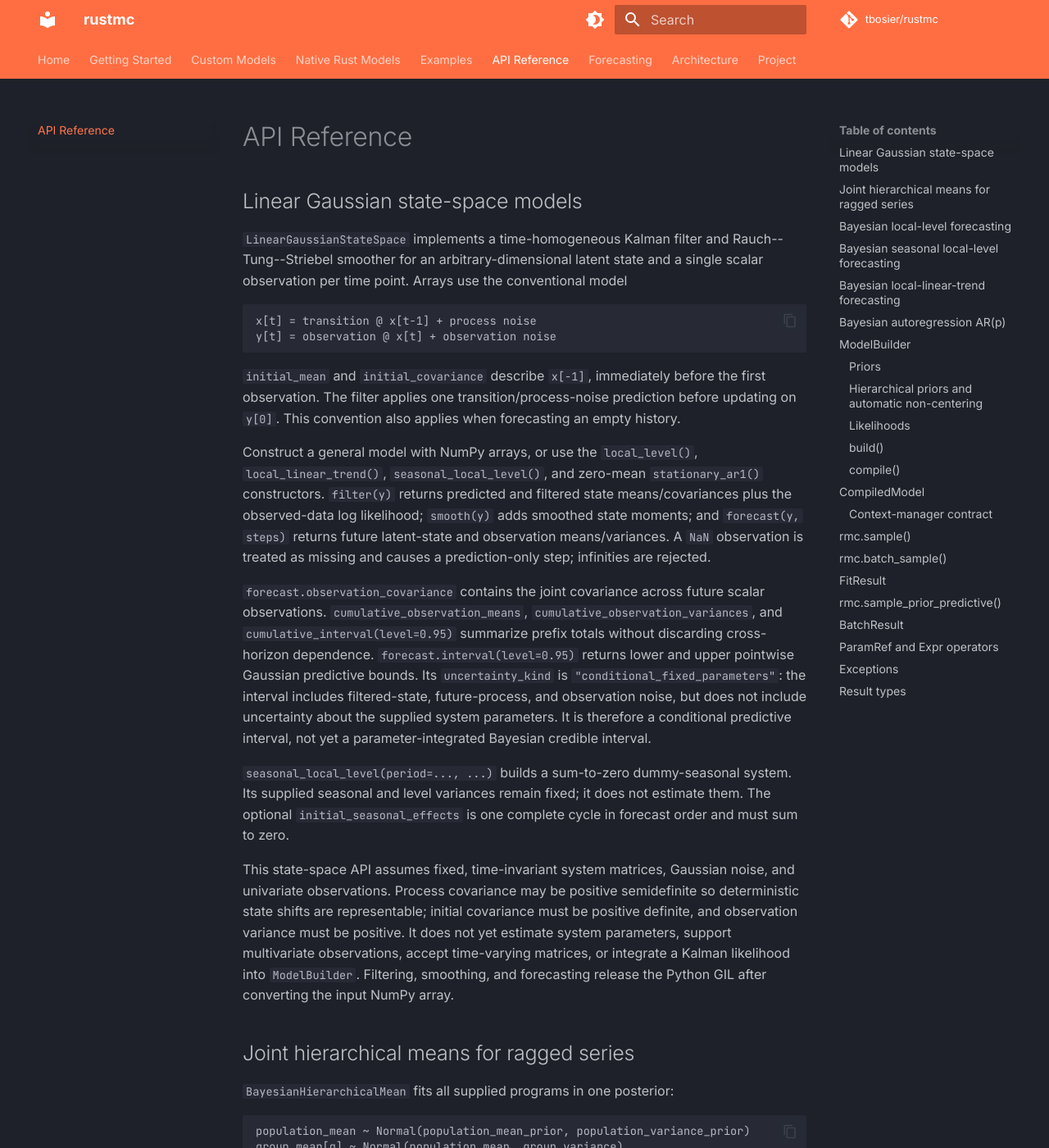
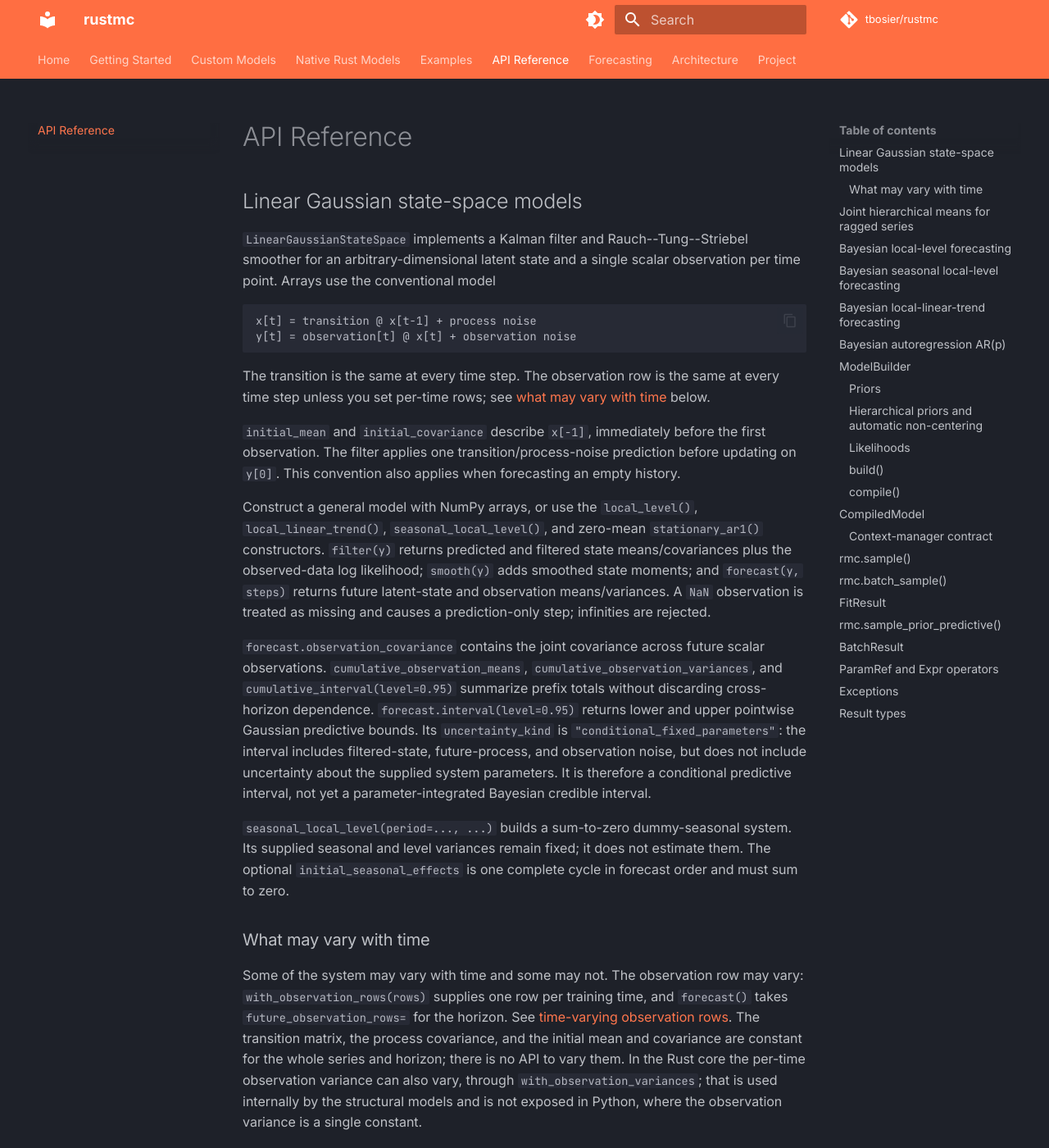
Before and after one commit to tbosier/rustmc, an MkDocs documentation site: the page built from docs/reference.md, in a window 1280 px wide and 1400 px high. Shown: the whole window at 82% size. Built offline with MkDocs 1.6.1 and Material for MkDocs 9.7.7, drawn with Linux system fonts in a browser that asks for light colours; comment, search, counter and statistics services are not loaded; some of the changed text lies outside the part shown.

Commit message:
Correct three published claims the code does not support
Shared core. The ten specialised forecasting modules plus state_space are
10,425 lines that reference graph::, autodiff::, nuts::, hmc::, sampler::,
Evaluator, NodeId and Op:: zero times, including in their own tests. They are
hand-written conjugate Gibbs/FFBS samplers, not an application of the graph
engine. Say so in README.md and ROADMAP.md, and name what the two engines do
share: state-space primitives, diagnostics, forecast evaluation, the batch
executor and the Python result surface. rust_core/README.md already described
this correctly.

Reference autodiff. autodiff_reference.rs is no longer independent: it calls
the same ElementwiseOp::adjoints, student_t_derivatives, bernoulli_logp_dp and
poisson_logp_dlam as production, deliberately, because the two had drifted and
the oracle was wrong in the tails. The comparison therefore validates traversal
and adjoint accumulation, not the formulas. Point at
rust_core/tests/numerical_stability.rs, which covers the formulas with closed
forms, central finite differences and out-of-crate 400-digit constants.

Time-invariant matrices. state_space.rs:360 has with_observation_rows and
forecast() takes future_observation_rows, so the observation row may vary with
time. State which matrices may vary and which may not: transition, process
covariance and the initial moments are constant, and per-time observation
variances exist in the Rust core but are not exposed in Python.

````diff
--- a/docs/reference.md
+++ b/docs/reference.md
@@ -2,14 +2,18 @@
 
 ## Linear Gaussian state-space models
 
-`LinearGaussianStateSpace` implements a time-homogeneous Kalman filter and
-Rauch--Tung--Striebel smoother for an arbitrary-dimensional latent state and a
-single scalar observation per time point. Arrays use the conventional model
+`LinearGaussianStateSpace` implements a Kalman filter and Rauch--Tung--Striebel
+smoother for an arbitrary-dimensional latent state and a single scalar observation per
+time point. Arrays use the conventional model
 
 ```text
 x[t] = transition @ x[t-1] + process noise
-y[t] = observation @ x[t] + observation noise
+y[t] = observation[t] @ x[t] + observation noise
 ```
+
+The transition is the same at every time step. The observation row is the same at every
+time step unless you set per-time rows; see [what may vary with
+time](#what-may-vary-with-time) below.
 
 `initial_mean` and `initial_covariance` describe `x[-1]`, immediately before the
 first observation. The filter applies one transition/process-noise prediction before
@@ -38,12 +42,25 @@
 The optional `initial_seasonal_effects` is one complete cycle in forecast order and
 must sum to zero.
 
-This state-space API assumes fixed, time-invariant system matrices, Gaussian noise,
-and univariate observations. Process covariance may be positive semidefinite so
-deterministic state shifts are representable; initial covariance must be positive
-definite, and observation variance must be positive. It does not yet
-estimate system parameters, support multivariate observations, accept
-time-varying matrices, or integrate a Kalman likelihood into `ModelBuilder`.
+### What may vary with time
+
+Some of the system may vary with time and some may not. The observation row may vary:
+`with_observation_rows(rows)` supplies one row per training time, and `forecast()`
+takes `future_observation_rows=` for the horizon. See
+[time-varying observation rows](regression-forecasting.md#fixed-parameter-time-varying-observation-rows).
+The transition matrix, the process covariance, and the initial mean and covariance are
+constant for the whole series and horizon; there is no API to vary them. In the Rust
+core the per-time observation variance can also vary, through
+`with_observation_variances`; that is used internally by the structural models and is
+not exposed in Python, where the observation variance is a single constant.
+
+Whether or not the rows vary, the parameters are supplied, not estimated. Noise is
+Gaussian and the observation is univariate. Process covariance may be positive
+semidefinite so deterministic state shifts are representable; initial covariance must
+be positive definite, and observation variance must be positive. This API does not
+estimate system parameters, support multivariate observations, or integrate a Kalman
+likelihood into `ModelBuilder`.
+
 Filtering, smoothing, and forecasting release the Python GIL after converting the
 input NumPy array.
 
````
Also changed, not shown: README.md (+15 -1 lines), ROADMAP.md (+10 -1 lines), docs/architecture/compiled-model.md (+17 -3 lines).
